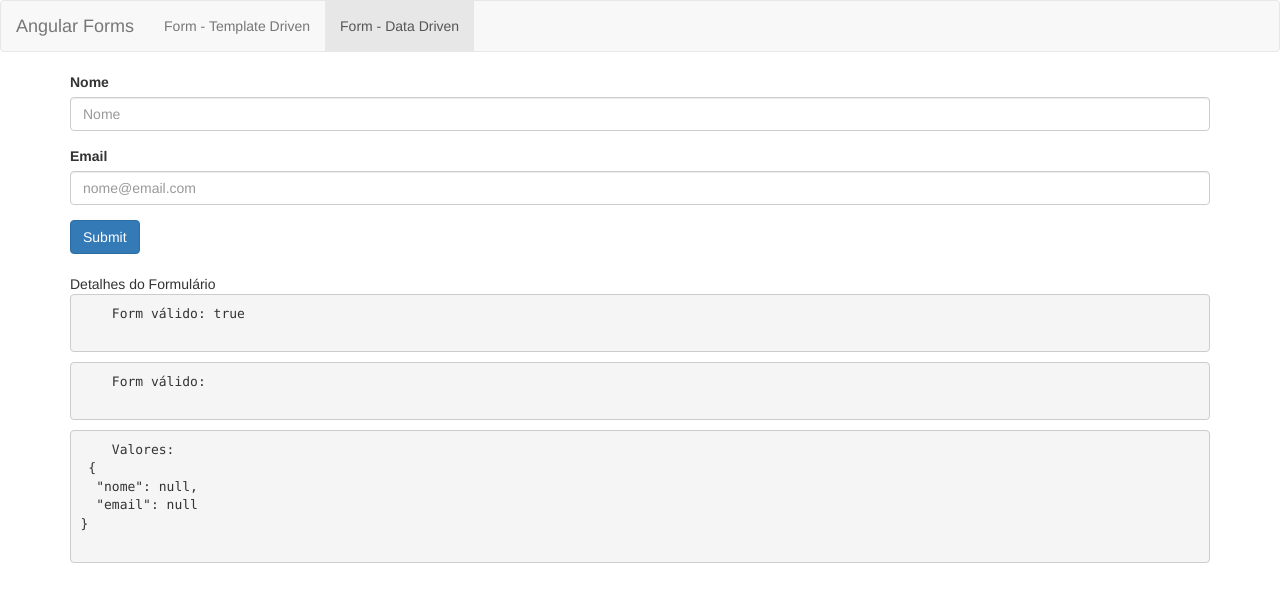
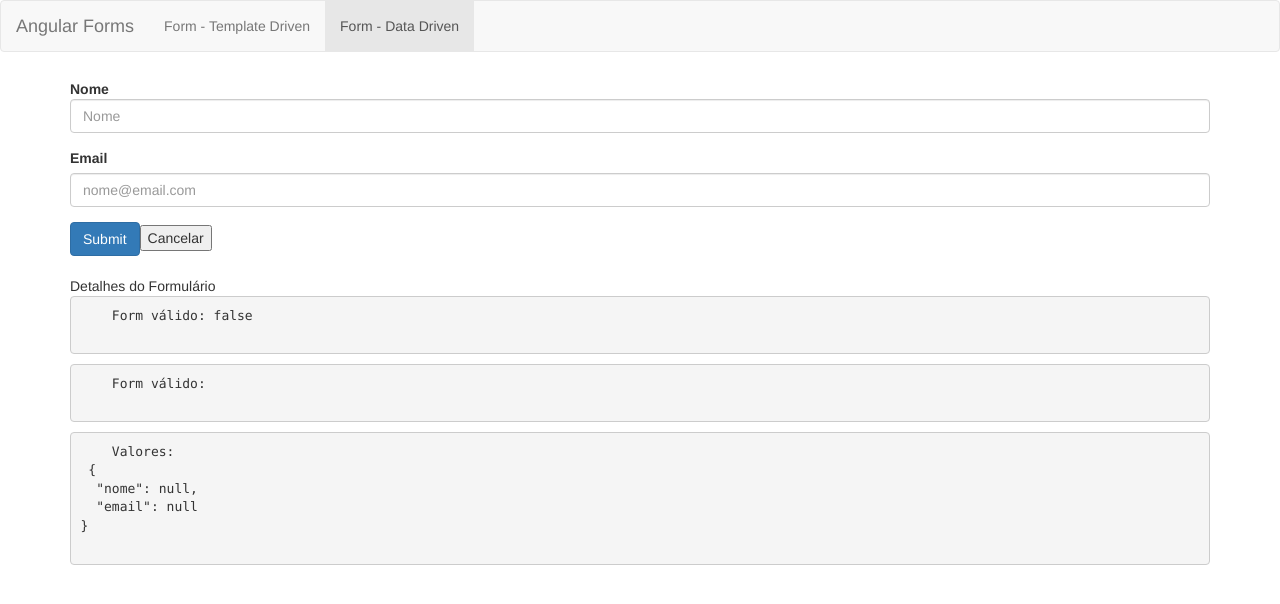
Before and after one commit to angelovlima/Formul-rios-Template-Driven-, an Angular app: page /dataForm in a window 1280 px wide. Shown: the top 604 px of the page. Built offline with nearby package versions, Linux system fonts and the light colour scheme.

Commit message:
Nome e Email

```diff
--- a/src/app/data-form/data-form.component.html
+++ b/src/app/data-form/data-form.component.html
@@ -1,18 +1,20 @@
-<form class="form-horizontal" [formGroup]="formulario">
+<form class="form-horizontal" [formGroup]="formulario" (ngSubmit)="onSubmit()">
 
-  <div class="form-group">
+  <div class="form-group" [ngClass]="aplicaCssErro('nome')">
 
     <div class="col-sm-12">
-      <label for="nome">Nome</label>
+      <label for="nome" class="control-label">Nome</label>
     </div>
 
     <div class="col-sm-12">
       <input type="text" class="form-control" formControlName="nome" id="nome" placeholder="Nome">
+      <app-campo-control-erro [mostrarErro]="verificaValidTouched('nome')" msgErro="Nome é obrigatório.">
+      </app-campo-control-erro>
     </div>
 
   </div>
 
-  <div class="form-group">
+  <div class="form-group" [ngClass]="aplicaCssErro('email')">
 
     <div class="col-sm-12">
       <label for="email">Email</label>
@@ -20,13 +22,21 @@
 
     <div class="col-sm-12">
       <input type="email" class="form-control" formControlName="email" id="email" placeholder="nome@email.com">
+
+      <app-campo-control-erro [mostrarErro]="verificaValidTouched('email')" msgErro="Email é obrigatório.">
+      </app-campo-control-erro>
+
+      <!--app-campo-control-erro [mostrarErro]="verificaEmailInvalido()" msgErro="Email inválido.">
+      </app-campo-control-erro-->
     </div>
+
 
   </div>
 
 
 
   <button type="submit" class="btn btn-primary">Submit</button>
+  <button type="btn" (click)="resetar()">Cancelar</button>
   <app-form-debug [form]="formulario"></app-form-debug>
 
 </form>
--- a/src/app/data-form/data-form.component.ts
+++ b/src/app/data-form/data-form.component.ts
@@ -1,5 +1,6 @@
+import { HttpClient } from '@angular/common/http';
 import { Component, OnInit } from '@angular/core';
-import { FormGroup, FormControl, FormBuilder } from '@angular/forms';
+import { FormGroup, FormControl, FormBuilder, Validators, FormArray } from '@angular/forms';
 
 @Component({
   selector: 'app-data-form',
@@ -10,7 +11,10 @@ export class DataFormComponent implements OnInit {
 
   formulario: FormGroup
 
-  constructor(private formBuilder: FormBuilder) { }
+  constructor(
+    private formBuilder: FormBuilder,
+    private http: HttpClient
+    ) { }
 
   ngOnInit() {
 
@@ -20,12 +24,48 @@ export class DataFormComponent implements OnInit {
     });*/
 
     this.formulario = this.formBuilder.group({
-      nome: [null],
-      email: [null],
+      nome: [null, [Validators.required, Validators.minLength(3), Validators.maxLength(35)]],
+      email: [null, [Validators.required, Validators.email]],
     });
 
   }
 
+  onSubmit(){
+    console.log(this.formulario.value);
 
+    // console.log(this.usuario)
+
+    //enderecoServer/formUsuario é um endereço falso criado para simularar um envio de dados ao servidor
+    //Foi substituído por um Web service
+    this.http.post('https://httpbin.org/post', JSON.stringify(this.formulario.value))
+      .subscribe(dados => {
+        console.log(dados);
+        this.resetar()
+      },
+      (error: any) => alert('erro'));
+  }
+
+  resetar(){
+    this.formulario.reset();
+  }
+
+  aplicaCssErro(campo){
+    return {
+      'has-error': this.verificaValidTouched(campo),
+      'has-feedback': this.verificaValidTouched(campo)
+    }
+  }
+
+  verificaValidTouched(campo){
+
+      return !this.formulario.get(campo).valid && this.formulario.get(campo).touched
+  }
+
+  verificaEmailInvalido(){
+    let campoEmail = this.formulario.get('email')
+    if(campoEmail.errors){
+      return campoEmail.errors['email'] && campoEmail.touched;
+    }
+  }
 
 }
--- a/src/app/template-form/template-form.module.ts
+++ b/src/app/template-form/template-form.module.ts
@@ -15,7 +15,7 @@ import { SharedModule } from '../shared/shared.module';
     CommonModule,
     FormsModule,
     HttpClientModule,
-    SharedModule
+    SharedModule,
 
   ]
 })
```
Also changed, not shown: src/app/data-form/data-form.module.ts (+5 -2 lines).
